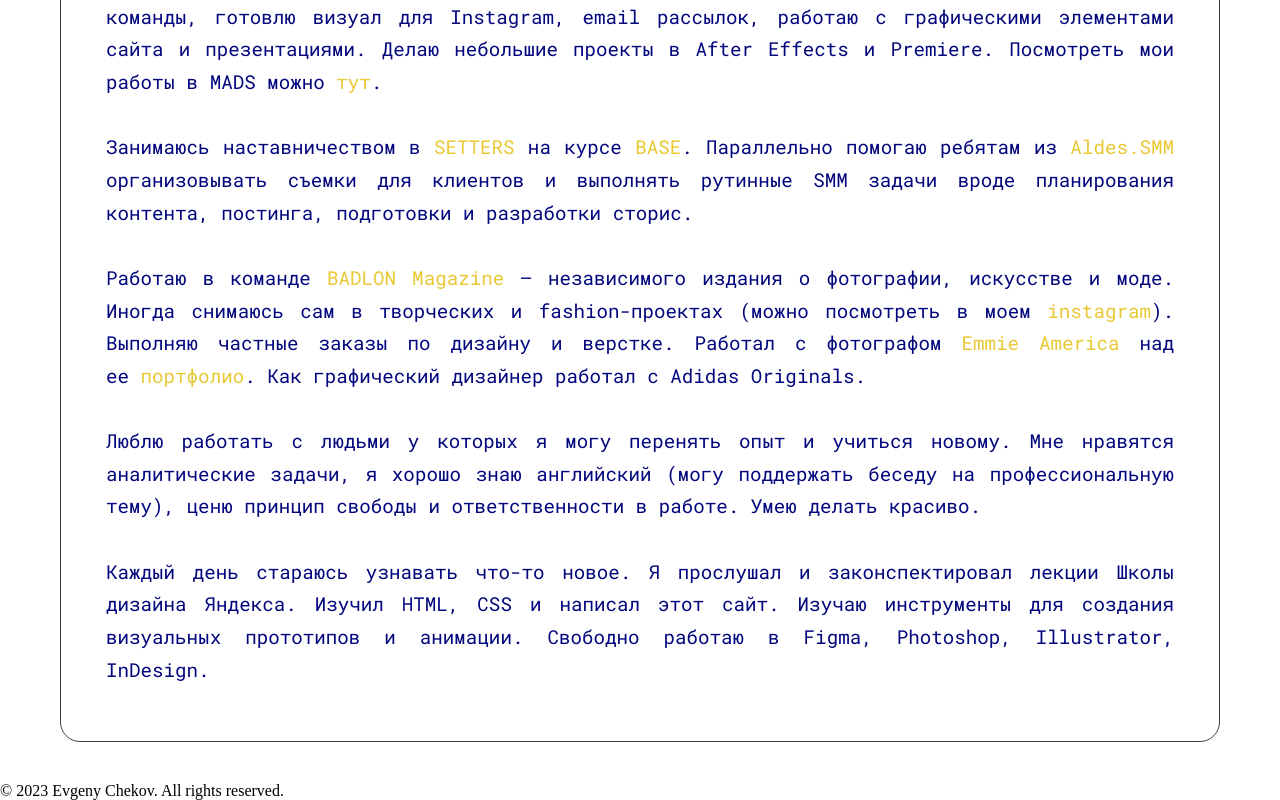
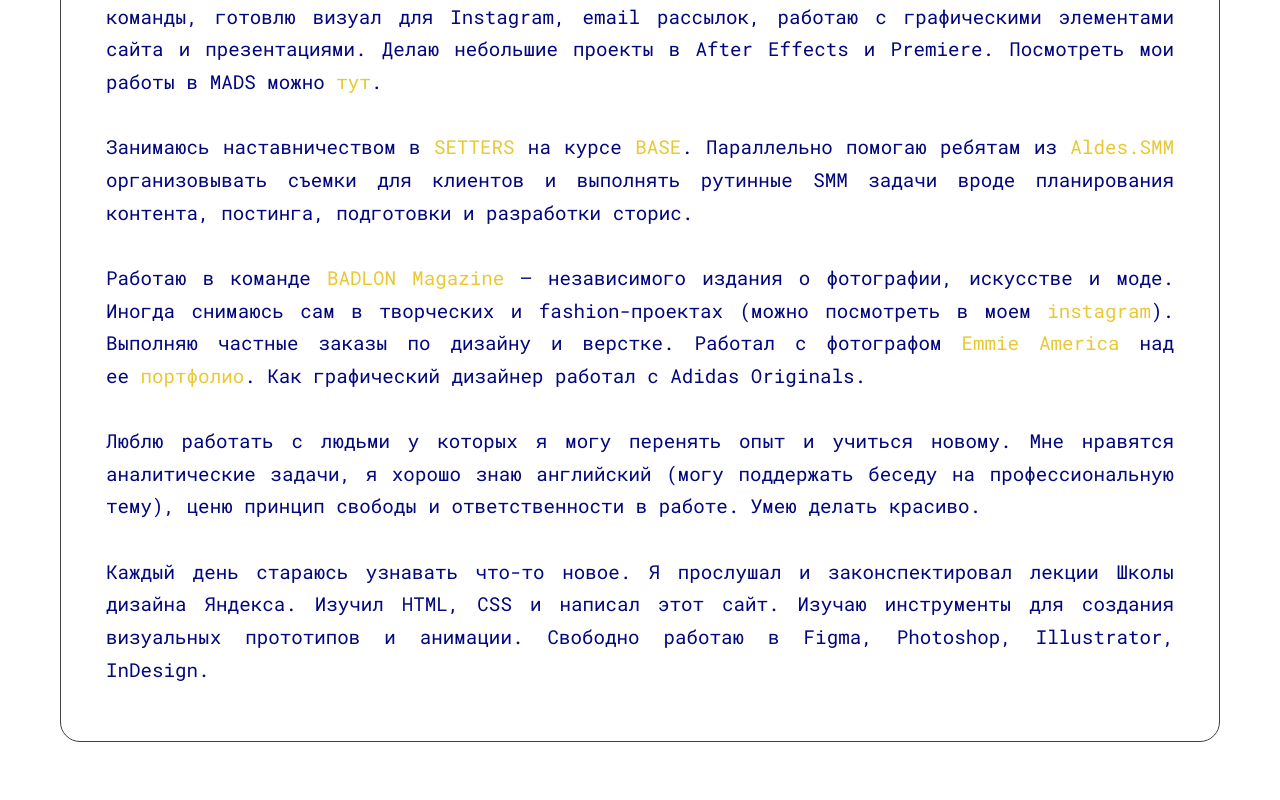
Before and after one commit to chekovevg/evgeny_chekov, a plain HTML site: page cv.html in a window 1280 px wide. Shown: the part 788-1588 px from the top of the page. Drawn offline with Linux system fonts and the light colour scheme.

Commit message:
Update cv.html

```diff
--- a/cv.html
+++ b/cv.html
@@ -73,9 +73,6 @@
     </div>
   </main>
 
-  <footer>
-    <p>&copy; 2023 Evgeny Chekov. All rights reserved.</p>
-  </footer>
 
   <script>
     // Optional: Add any JavaScript functionality here
```
